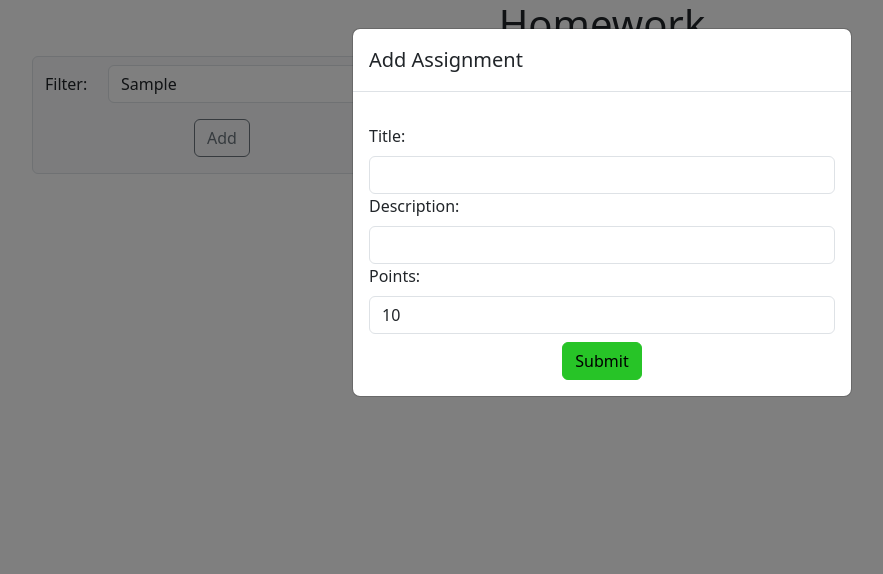
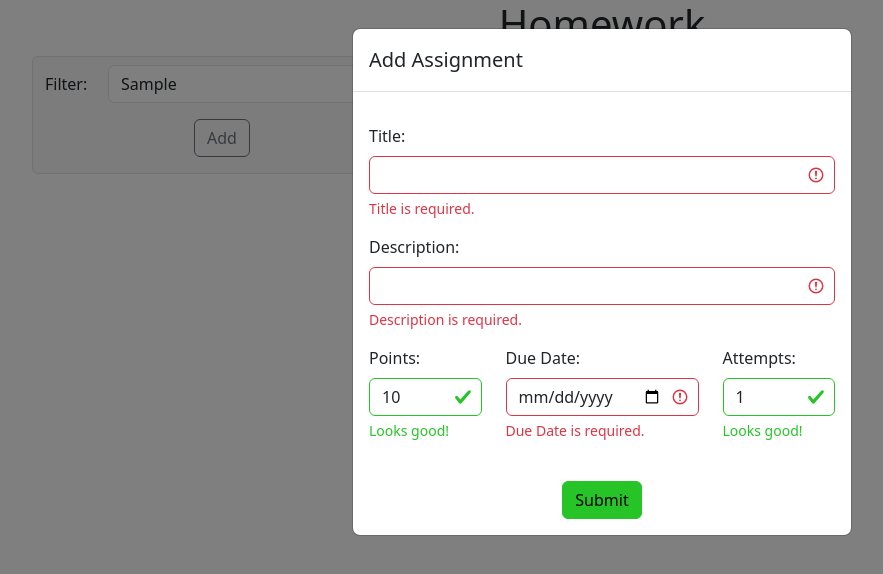
Before and after one commit to mickelson-classroom/list-detail-site-bridger-thompson, a React (Create React App) app in the folder client/: page / in a window 1280 px wide. Both pictures are taken after typing "Sample" into the empty fields and a click on the button "Add". Shown: the top 574 px of the page, without its empty margins (38-921 px from the left). Built offline with nearby package versions, Linux system fonts and the light colour scheme.

Commit message:
form validation

```diff
--- a/client/src/AddAssignments.tsx
+++ b/client/src/AddAssignments.tsx
@@ -7,23 +7,30 @@ export const AddAssignment: FC<{
 }> = ({ addAssignment }) => {
   const [newTitle, setNewTitle] = useState("");
   const [newDescription, setNewDescription] = useState("");
+  const [newDueDate, setNewDueDate] = useState<string | undefined>();
+  const [newAllowedAttempts, setNewAllowedAttempts] = useState(1)
   const [newPoints, setNewPoints] = useState(10);
 
-
-  const submitHandler = () => {
-    if (newTitle !== "" && newDescription !== "") {
+  const submitHandler = (e: React.FormEvent<HTMLFormElement>) => {
+    e.preventDefault()
+    if (newDueDate) {
       const newAssignment: Assignment = {
         title: newTitle,
         description: newDescription,
         points: newPoints,
+        due: newDueDate,
+        allowedAttempts: newAllowedAttempts,
         tags: []
       };
       addAssignment(newAssignment)
       setNewTitle("")
       setNewDescription("")
+      setNewAllowedAttempts(1)
+      setNewDueDate(undefined)
       setNewPoints(10)
     }
   }
+
   return (
     <>
       <div className="text-center mt-2">
@@ -40,32 +47,96 @@ export const AddAssignment: FC<{
               <h5 className="modal-title fs-5">Add Assignment</h5>
             </div>
             <div className="modal-body">
-              <div className="text-center mt-3 bg-white">
+              <form className="text-center mt-3 bg-white" onSubmit={submitHandler}>
                 <div className="text-start">
+                  <div className="mb-3">
                     <label htmlFor="titleInput" className="form-label">Title:</label>
-                  <input type="text"
-                    className="form-control"
+                    <input
+                      type="text"
+                      className={`form-control ${newTitle ? 'is-valid' : 'is-invalid'}`}
                       id="titleInput"
                       value={newTitle}
-                    onChange={(e) => setNewTitle(e.target.value)} />
+                      onChange={(e) => setNewTitle(e.target.value)}
+                      required
+                    />
+                    <div className="invalid-feedback">Title is required.</div>
+                    <div className="valid-feedback">
+                      Looks good!
+                    </div>
+                  </div>
+
+                  <div className="mb-3">
                     <label htmlFor="descriptionInput" className="form-label">Description:</label>
-                  <input type="text"
-                    className="form-control"
+                    <input
+                      type="text"
+                      className={`form-control ${newDescription ? 'is-valid' : 'is-invalid'}`}
                       id="descriptionInput"
                       value={newDescription}
-                    onChange={(e) => setNewDescription(e.target.value)} />
+                      onChange={(e) => setNewDescription(e.target.value)}
+                      required
+                    />
+                    <div className="invalid-feedback">Description is required.</div>
+                    <div className="valid-feedback">
+                      Looks good!
+                    </div>
+                  </div>
+
+                  <div className="row mb-3">
+                    <div className="col-md">
                       <label htmlFor="pointsInput" className="form-label">Points:</label>
-                  <input type="number"
-                    className="form-control"
+                      <input
+                        type="number"
+                        className={`form-control ${newPoints >= 0 ? 'is-valid' : 'is-invalid'}`}
                         id="pointsInput"
                         value={newPoints}
-                    onChange={(e) => setNewPoints(Number(e.target.value))} />
+                        onChange={(e) => setNewPoints(Number(e.target.value))}
+                        required
+                      />
+                      <div className="invalid-feedback">Points must be greater than or equal to 0.</div>
+                      <div className="valid-feedback">
+                        Looks good!
                       </div>
-                <button className="btn btn-success mt-2"
-                  data-bs-dismiss="modal"
-                  onClick={submitHandler}
-                  type="submit">Submit</button>
                     </div>
+
+                    <div className="col-md">
+                      <label htmlFor="dueDateInput" className="form-label">Due Date:</label>
+                      <input
+                        type="date"
+                        className={`form-control ${newDueDate ? 'is-valid' : 'is-invalid'}`}
+                        id="dueDateInput"
+                        value={newDueDate}
+                        onChange={(e) => setNewDueDate(e.target.value)}
+                        required
+                      />
+                      <div className="invalid-feedback">Due Date is required.</div>
+                      <div className="valid-feedback">
+                        Looks good!
+                      </div>
+                    </div>
+
+                    <div className="col-md">
+                      <div className="mb-3">
+                        <label htmlFor="attemptsInput" className="form-label">Attempts:</label>
+                        <input
+                          type="number"
+                          className={`form-control ${newAllowedAttempts > 0 ? 'is-valid' : 'is-invalid'}`}
+                          id="attemptsInput"
+                          value={newAllowedAttempts}
+                          onChange={(e) => setNewAllowedAttempts(Number(e.target.value))}
+                          required
+                        />
+                        <div className="invalid-feedback">Attempts must be greater than 0.</div>
+                        <div className="valid-feedback">
+                          Looks good!
+                        </div>
+                      </div>
+                    </div>
+                  </div>
+                </div>
+
+                <button className="btn btn-success mt-2" type="submit"
+                  data-bs-dismiss="modal">Submit</button>
+              </form>
             </div>
           </div>
         </div>
--- a/client/src/App.tsx
+++ b/client/src/App.tsx
@@ -8,6 +8,8 @@ export interface Assignment {
   title: string;
   description: string;
   points: number;
+  due: string;
+  allowedAttempts: number;
   tags: string[];
 }
 
@@ -17,6 +19,8 @@ export const App = () => {
       title: "HW1",
       description: "Read Chapter 1",
       points: 10,
+      due: new Date().toString(),
+      allowedAttempts: 1,
       tags: []
     }
   ]);
```
Lines whose indentation alone changed are shown as unchanged.
